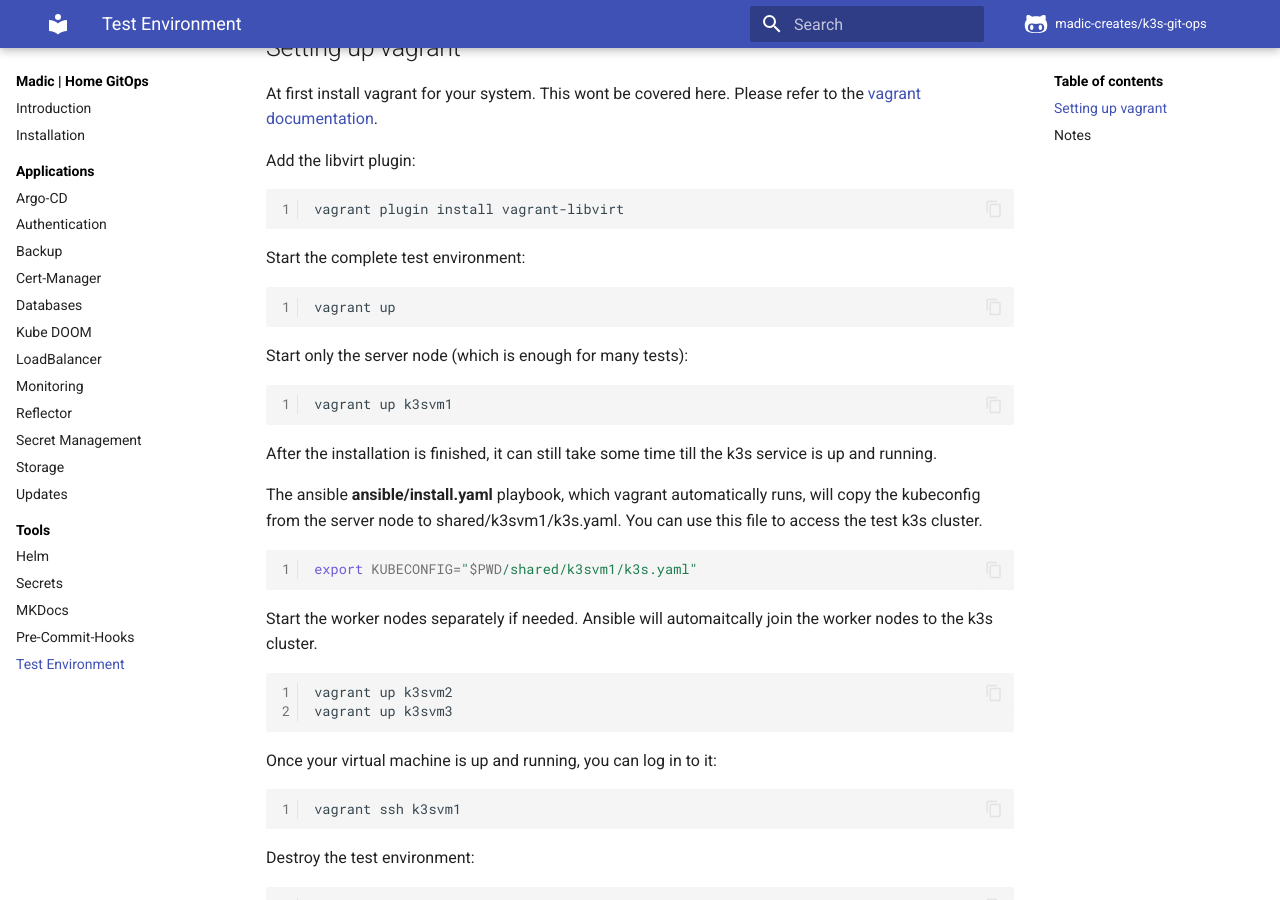
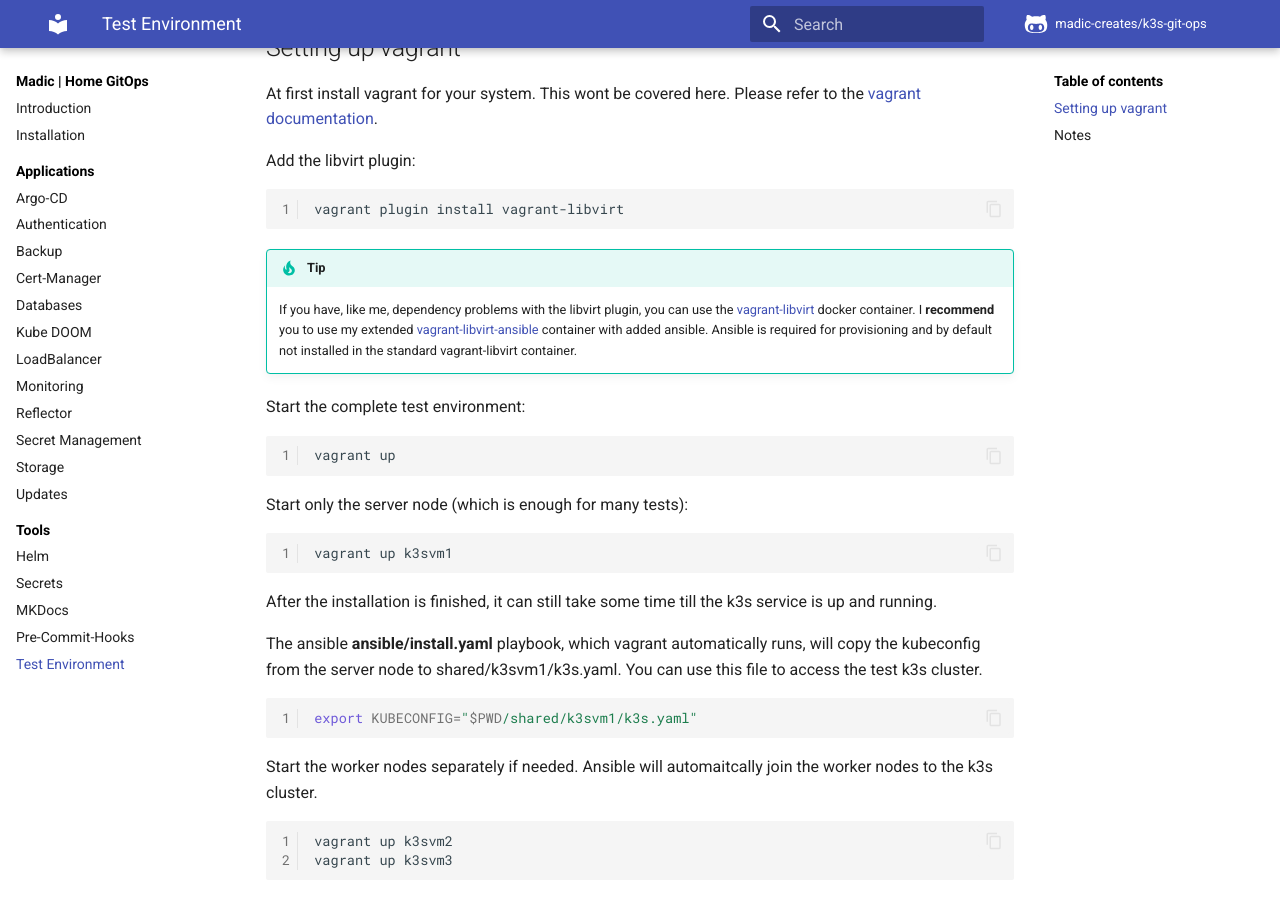
Before and after one commit to madic-creates/k3s-git-ops, an MkDocs documentation site: the page built from docs/testenv.md, in a window 1280 px wide and 900 px high, scrolled down 865 px. Built offline with MkDocs 1.6.1 and Material for MkDocs 9.7.7, drawn with Linux system fonts in a browser that asks for light colours; plug-ins that fetch from the network failed and are left out; comment, search, counter and statistics services are not loaded.

Commit message:
Testenv: Added tip for vagrant libvirt container

````diff
--- a/docs/testenv.md
+++ b/docs/testenv.md
@@ -27,6 +27,10 @@ Add the libvirt plugin:
 ```shell
 vagrant plugin install vagrant-libvirt
 ```
+
+/// tip | Tip
+If you have, like me, dependency problems with the libvirt plugin, you can use the [vagrant-libvirt](https://vagrant-libvirt.github.io/vagrant-libvirt/installation.html#docker--podman) docker container. I **recommend** you to use my extended [vagrant-libvirt-ansible](https://github.com/madic-creates/vagrant-libvirt-ansible){target=_blank} container with added ansible. Ansible is required for provisioning and by default not installed in the standard vagrant-libvirt container.
+///
 
 Start the complete test environment:
 
````
